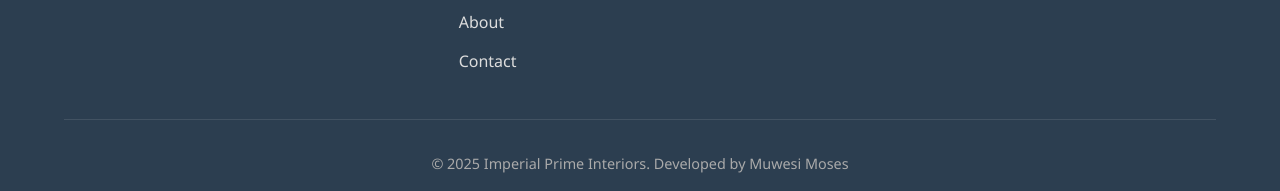
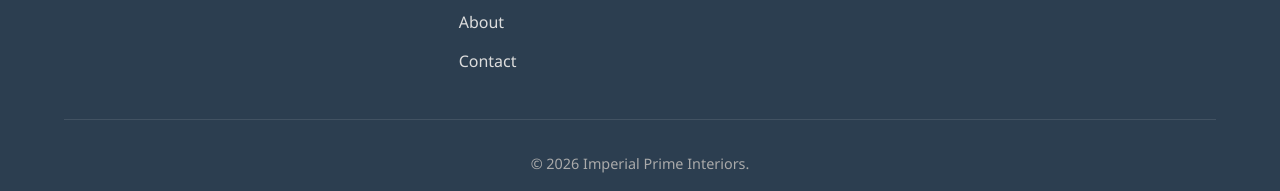
Before and after one commit to rvmyryjh99/design, a plain HTML site: page about.html in a window 1280 px wide. Shown: the part 1636-1827 px from the top of the page. Drawn offline with Linux system fonts and the light colour scheme.

```diff
--- a/about.html
+++ b/about.html
@@ -113,7 +113,7 @@
                 </div>
             </div>
             <div class="footer-bottom">
-                <p>&copy; 2025 Imperial Prime Interiors. Developed by  Muwesi Moses</p>
+                <p>&copy; 2026 Imperial Prime Interiors.</p>
             </div>
         </div>
     </footer>
```
